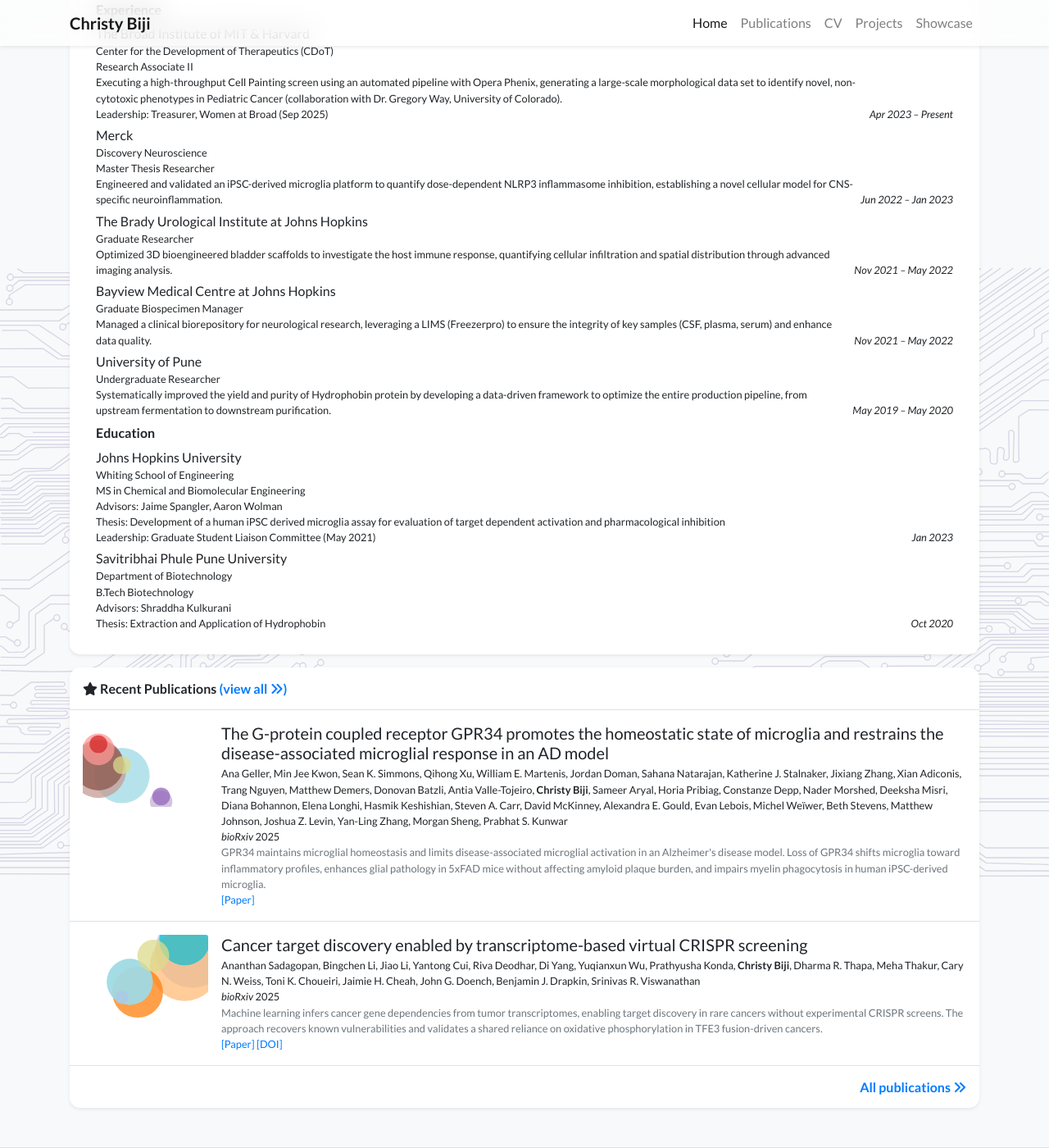
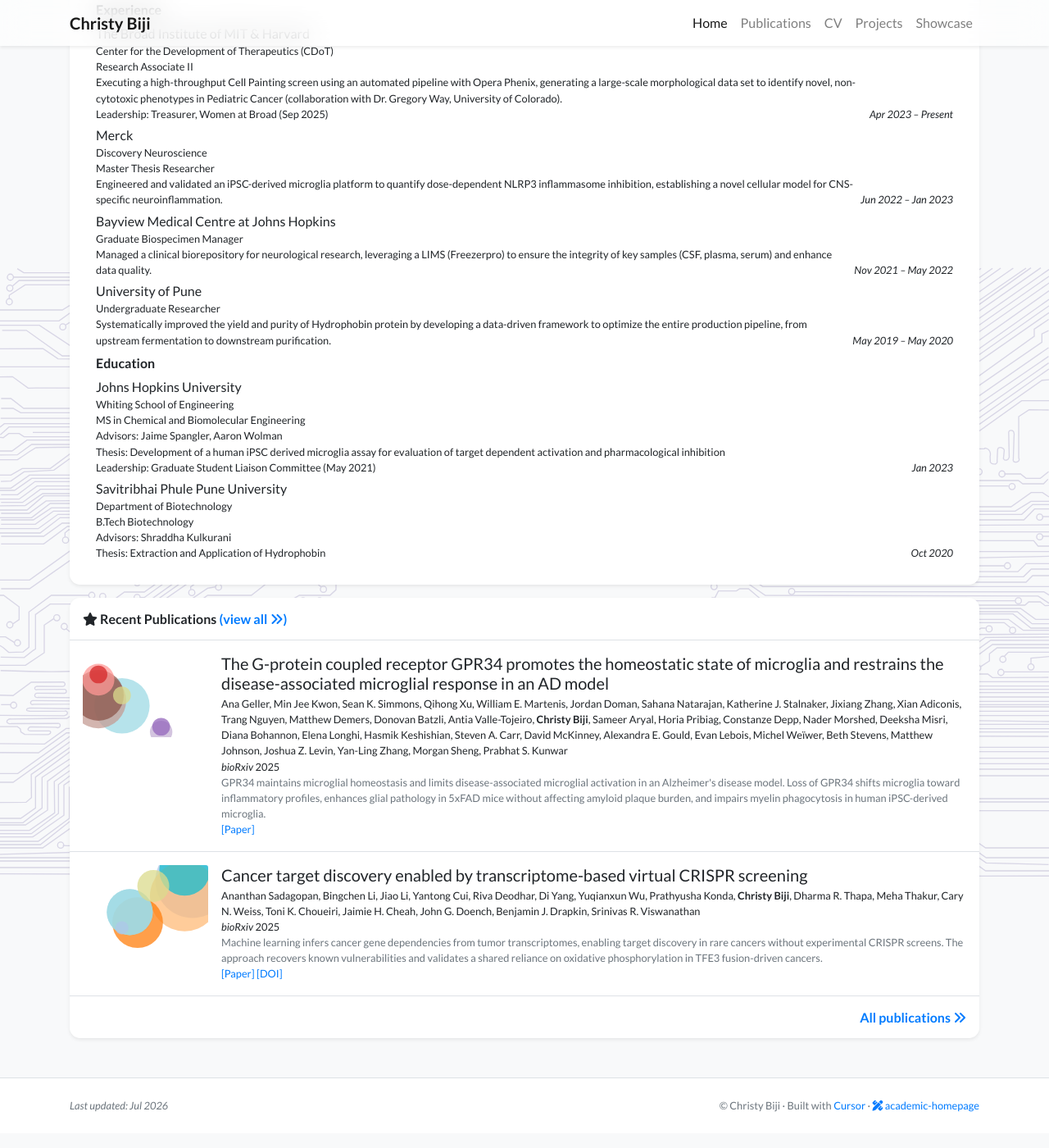
Before and after one commit to christybiji/christybiji.github.io, a Jekyll site: the page built from index.html, in a window 1280 px wide and 1400 px high, scrolled down 516 px. Shown: the whole window at 82% size. Built offline with Jekyll 4.4.1, drawn with Linux system fonts in a browser that asks for light colours; nearby versions of some CDN libraries; a style sheet for code colours, icons or effects is not loaded.

Commit message:
Update footer credits and remove Brady Urological experience entry.
Co-authored-by: Cursor <cursoragent@cursor.com>

```diff
--- a/_data/display.yml
+++ b/_data/display.yml
@@ -7,4 +7,6 @@ homepage:
 # Feel free to replace the footer text if you would like to, but I will greatly appreciate it
 # if you keep the link to the template so that more people can benefit from it. Thanks!
 footer_text: >-
-  <a href="https://github.com/luost26/academic-homepage" target="_blank"><i class="fas fa-pencil-ruler"></i> academic-homepage</a>
+  &copy; Christy Biji &middot;
+  Built with <a href="https://cursor.com" target="_blank" rel="noopener">Cursor</a> &middot;
+  <a href="https://github.com/luost26/academic-homepage" target="_blank" rel="noopener"><i class="fas fa-pencil-ruler"></i> academic-homepage</a>
--- a/_data/profile.yml
+++ b/_data/profile.yml
@@ -56,11 +56,6 @@ experience:
     Master Thesis Researcher<br/>
     Engineered and validated an iPSC-derived microglia platform to quantify dose-dependent NLRP3 inflammasome inhibition, establishing a novel cellular model for CNS-specific neuroinflammation.
   date: Jun 2022 – Jan 2023
-- name: The Brady Urological Institute at Johns Hopkins
-  position: >-
-    Graduate Researcher<br/>
-    Optimized 3D bioengineered bladder scaffolds to investigate the host immune response, quantifying cellular infiltration and spatial distribution through advanced imaging analysis.
-  date: Nov 2021 – May 2022
 - name: Bayview Medical Centre at Johns Hopkins
   position: >-
     Graduate Biospecimen Manager<br/>
--- a/_includes/footer.html
+++ b/_includes/footer.html
@@ -1,15 +1,11 @@
-<footer class="footer border-top py-2 mt-5 bg-white small">
+<footer class="footer border-top py-3 mt-5 bg-white small">
     <div class="{% if page.container_class %}{{ page.container_class }}{% else %}container-lg{% endif %}">
-        <div class="row my-3">
-            <div class="col-6">
-                <div class="text-muted">
-                    <i>Last updated: {{ "now" | date: "%b %Y" }}</i>
-                </div>
+        <div class="row my-2 align-items-center">
+            <div class="col-md-6 col-12 text-muted mb-2 mb-md-0">
+                <i>Last updated: {{ "now" | date: "%b %Y" }}</i>
             </div>
-            <div class="col-6">
-                <div class="text-right text-muted">
-                    {{ site.data.display.footer_text }}
-                </div>
+            <div class="col-md-6 col-12 text-md-right text-muted">
+                {{ site.data.display.footer_text }}
             </div>
         </div>
     </div>
```
